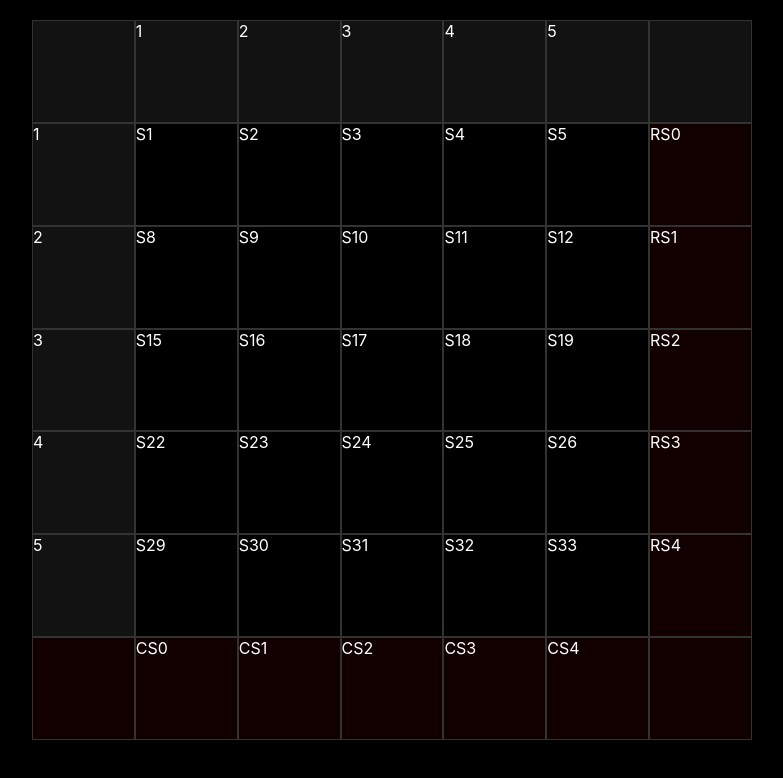
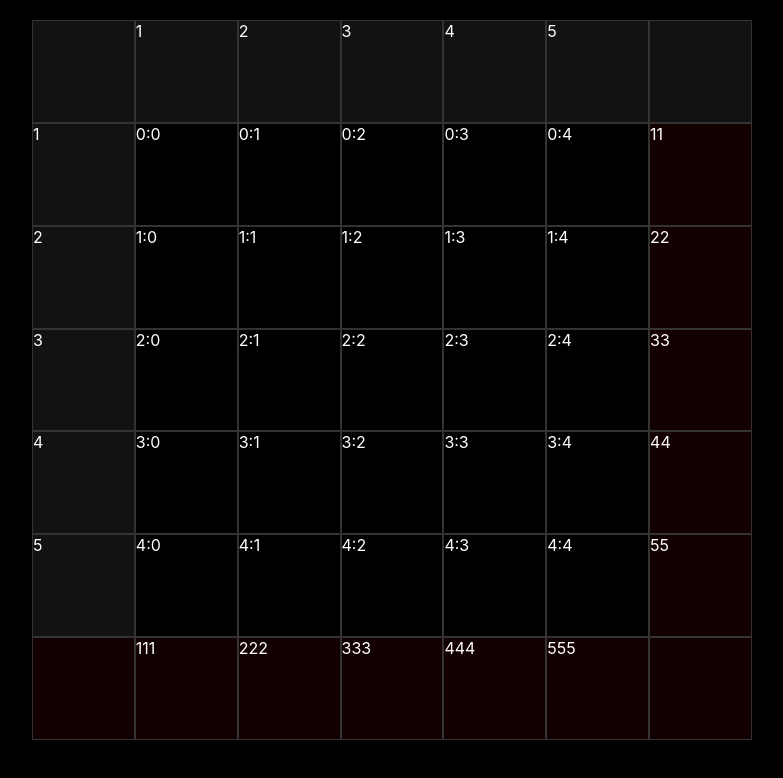
Before and after one commit to sblackstone/kakurasu, a React (Create React App) app: page / in a window 1280 px wide. Shown: the top 778 px of the page, without its empty margins (248-1031 px from the left). Built offline with nearby package versions, Linux system fonts and the light colour scheme.

Commit message:
Model is working

```diff
--- a/src/App.js
+++ b/src/App.js
@@ -2,13 +2,16 @@ import logo from './logo.svg';
 import './App.css';
 import { Board } from './Board';
 import { GameModel } from './GameModel';
+import { useState } from 'react';
 function App() {
+  const gm = new GameModel(5);
 
-  const gm = new GameModel(5);
+  const [ viewState, setViewState ] = useState(gm.export());
+
   window.gm = gm;
   return (
     <div className="container">
-      <Board size={5} gm={gm} />
+      <Board size={5} viewState={viewState} />
     </div>
   );
 }
--- a/src/Board.js
+++ b/src/Board.js
@@ -1,6 +1,7 @@
 function Square(props) {
+  const content = props.viewState.board[props.row][props.col];
   return (
-    <div className={`square square-${props.size}`}>S{props.i}</div>
+    <div className={`square square-${props.size}`}>{content}</div>
   );
 }
 
@@ -23,7 +24,7 @@ function HSquare(props) {
 function FSquare(props) {
   let content = "";
   if (props.i > 0 && (props.i < props.size+1)) {
-    content = `CS${props.i-1}`; // i-1 i-1 i-1 i-1!!!! its i minus 1.
+    content = props.viewState.colSums[props.i-1];
   }
 
   return (
@@ -39,8 +40,12 @@ function RowStartSquare(props) {
 }
 
 function RowEndSquare(props) {
+
+  const content = props.viewState.rowSums[props.row];
+
+
   return (
-    <div className={`square row-end-square square-${props.size}`}>RS{props.row}</div>
+    <div className={`square row-end-square square-${props.size}`}>{content}</div>
   );
 }
 
@@ -72,7 +77,7 @@ function Squares(props) {
     } else if (col === (props.size + 1)) {
       result.push(<RowEndSquare key={`res${row}`} row={row} {...props} />);
     } else {
-      result.push(<Square key={`reg${i}`} i={i} {...props} />);
+      result.push(<Square key={`reg${i}`} i={i} row={row} col={col-1} {...props} />);
     }
   }
   return [...result, <Footer key={"footerSquares"} {...props} />];
--- a/src/GameModel.js
+++ b/src/GameModel.js
@@ -9,9 +9,26 @@ export class GameModel {
     for (let i = 0; i < this.size; i++) {
       let row = [];
       for (let j = 0; j < this.size; j++) {
-        row.push(`${i}${j}`);
+        row.push(`${i}:${j}`);
       }
       this.board.push(row);
+    }
+  }
+
+  rowSums() {
+    return [11,22,33,44,55];
+  }
+
+  colSums() {
+    return [111,222,333,444,555];
+
+  }
+
+  export() {
+    return {
+      board: this.board.map(x => x.slice(0)),
+      rowSums: this.rowSums(),
+      colSums: this.colSums()
     }
   }
 
```
Also changed, not shown: 1 other file (tests, documents, lock files or other folders).
